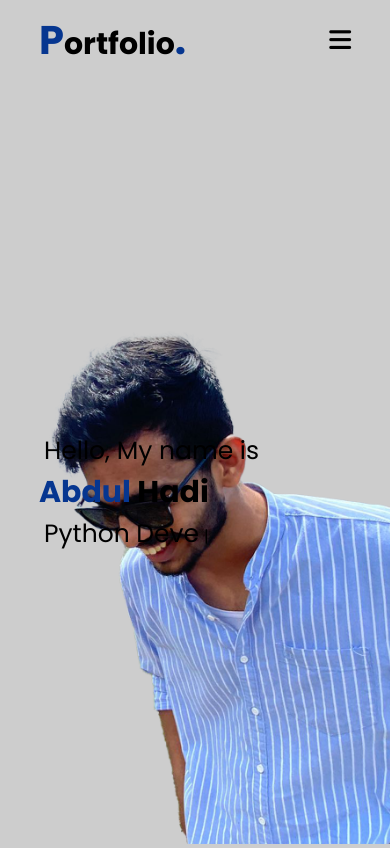
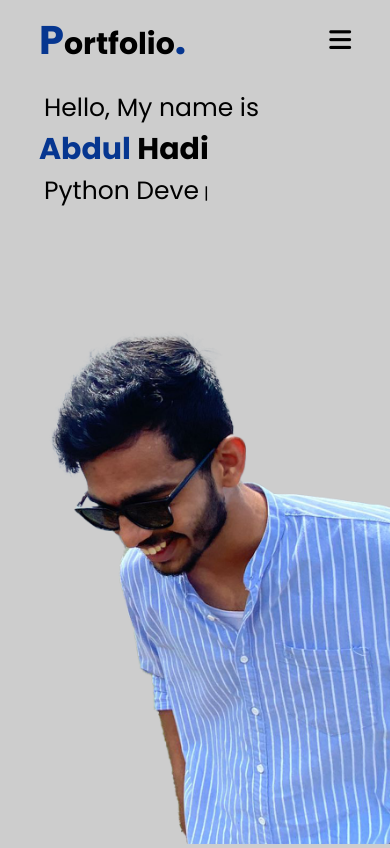
Before and after one commit to abdul-hadi950/Portfolio, a PHP site: page / in a window 390 px wide. Shown: the top 848 px of the page. Run offline with PHP 8.4, Linux system fonts and the light colour scheme; some libraries are stand-ins or nearby versions.

Commit message:
initial commit5

```diff
--- a/style.css
+++ b/style.css
@@ -333,7 +333,7 @@
         background-image: url(img/phonebg.png);
     }
     .header-text{
-        margin-top: 100%;
+        margin-top: -10%;
         font-size: 16px;
     }
     .header-text h1{
```
